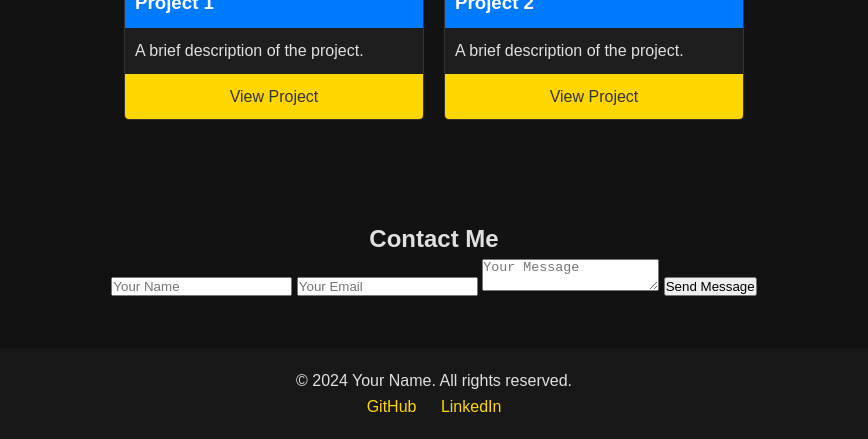
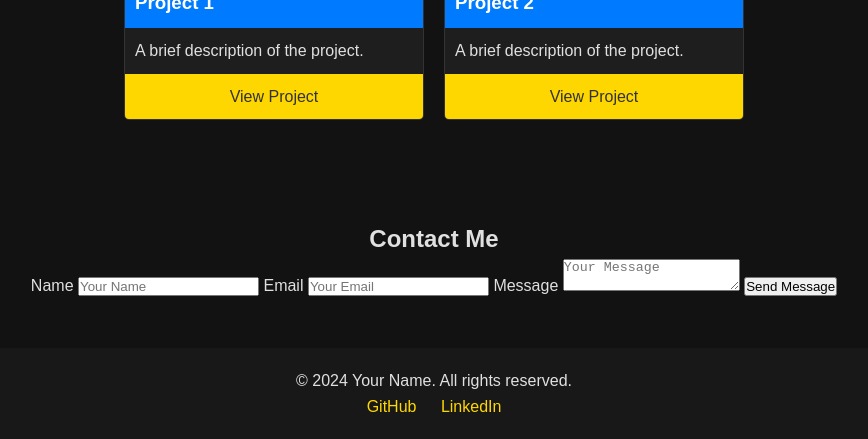
Before and after one commit to JustinLR/JustinLR.github.io, a plain HTML site: page index.html in a window 1280 px wide. Shown: the part 964-1403 px from the top of the page, without its empty margins (206-1074 px from the left). Drawn offline with Linux system fonts and the light colour scheme.

Commit message:
Update index.html

```diff
--- a/index.html
+++ b/index.html
@@ -24,6 +24,7 @@
         </div>
     </header>
 
+    <main>
         <section id="about" class="section fade-in">
             <h2>About Me</h2>
             <p>
@@ -66,12 +67,19 @@
         <section id="contact" class="section fade-in">
             <h2>Contact Me</h2>
             <form id="contact-form">
-            <input type="text" placeholder="Your Name" required>
-            <input type="email" placeholder="Your Email" required>
-            <textarea placeholder="Your Message" required></textarea>
+                <label for="name">Name</label>
+                <input type="text" id="name" placeholder="Your Name" required>
+
+                <label for="email">Email</label>
+                <input type="email" id="email" placeholder="Your Email" required>
+
+                <label for="message">Message</label>
+                <textarea id="message" placeholder="Your Message" required></textarea>
+
                 <button type="submit">Send Message</button>
             </form>
         </section>
+    </main>
 
     <footer>
         <p>© 2024 Your Name. All rights reserved.</p>
```
Lines whose indentation alone changed are shown as unchanged.
